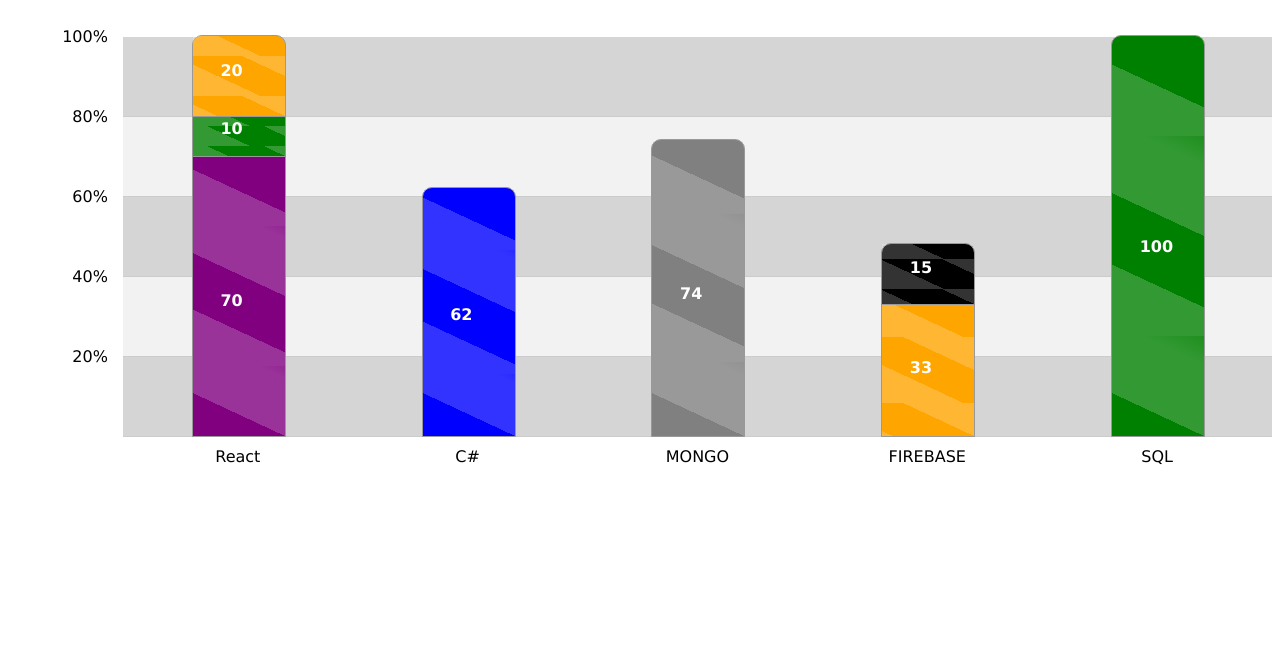
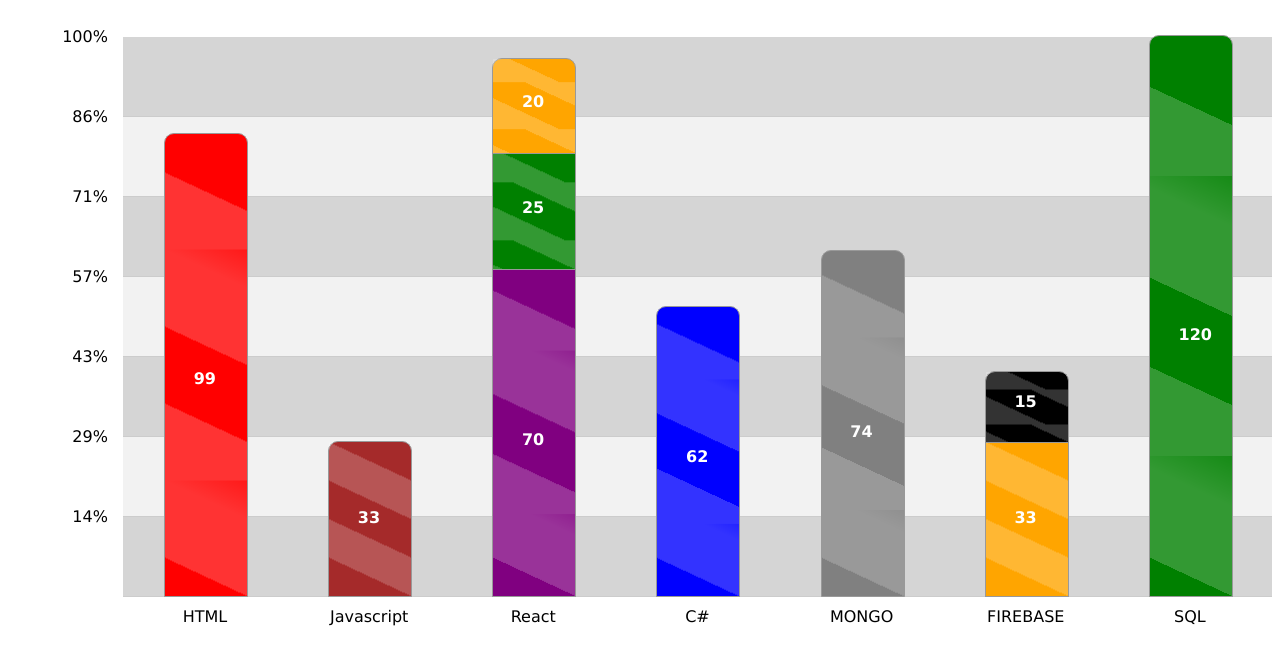
Before and after one commit to jomicm/barChart, a website: page index.html in a window 1280 px wide. Shown: the part 90-754 px from the top of the page. Drawn offline with nearby package versions, Linux system fonts and the light colour scheme.

Commit message:
Cleaning up all non used lines

```diff
--- a/index.html
+++ b/index.html
@@ -15,64 +15,50 @@
   <div id="container"></div>
   <script>
     const test = {
-      //HTML: 200,
+      HTML: [{ val: 99, color: 'red' }],
+      Javascript: [{ val: 33, color: 'brown' }],
       //JavaScript: 80,
       //CSS: 45,
-      "React": [{ val: 70, color: 'purple' }, { val: 10, color: 'green' }, { val: 20, color: 'orange' }],
+      "React": [{ val: 70, color: 'purple' }, { val: 25, color: 'green' }, { val: 20, color: 'orange' }],
       'C#': [{ val: 62, color: 'blue' }],
-      'MONGO': [{ val: 74, color: 'gray' }],
+      'MONGO': [{ val: 74, color: 'gray'}],
       'FIREBASE': [{ val: 33, color: 'orange' }, { val: 15, color: 'black' }],
-      'SQL': [{ val:100, color:'green '}],
-    }
-    $(function () {
-      let config = {
+      'SQL': [{ val:120, color:'green '}],
+    };
+    const config = {
         title: 'The most awesome technologies',
         titleColor: 'purple',
         titleFontSize: '25pt',
         width: '100%',
         height: '80px',
         barColor: 'purple',
-        barSpacing: '60',
+        barSpacing: '50',
         labelColor: 'white',
         labelPosition: 'centre',
-      }
+      };
+    $(function () {
       drawBarChart(test, config, '#container');
-      //var supportedFlag = $;
-      //alert(supportedFlag)
     });
 
     function drawBarChart(data, options, element) {
-      //debugger;
       setMainLayout(element, options.title);
-      //let max = getMaxValue(data);
-      let max = 100;
-
+      let max = getMaxValue(data);
       let yValues = [...Array(Object.keys(data).length).fill(0)];
       yValues = yValues.map((x, ix) => (100 / yValues.length * (yValues.length - ix)).toFixed(0))
-
       $('.chart').css({ 'grid-template-columns': 'repeat(' + Object.keys(data).length + ', 1fr)' });
       $('.labels').css({ 'grid-template-columns': 'repeat(' + Object.keys(data).length + ', 1fr)' });
-
-
       for (let i = 0; i < Object.keys(data).length; i++) {
         let key = Object.keys(data)[i];
-        //alert(key)
         $('.yAxis').append('<div class="yAx y">' + yValues[i] + '%</div>');
         $('.chart').append('<div class="row row' + (i + 1) + '"></div>');
-        //$('.chart').append('<div class="col col' + (i + 1) + '"><div class="bar bar' + (i + 1) + '"><span class="percent">' + test[key].val + '</span></div></div>');
         $('.chart').append('<div class="col col' + (i + 1) + '"></div>');
-
         $('.labels').append('<div class="label l' + (i + 1) + '">' + key + '</div>');
         $('.row' + (i + 1)).css({ 'grid-row': (i + 1) });
         $('.col' + (i + 1)).css({ 'grid-column': (i + 1) });
         $('.row' + (i + 1)).css({ 'background': i % 2 === 0 ? '#d5d5d5' : '#f2f2f2' });
-        //$.keyframe.define([{ 'name': 'barAnim' + (i + 1), '0%': { 'height': 0 }, '100%': { 'height': 100 } }]);
-
         let bottom = 0;
         for(let j = 0; j < test[key].length; j++) {
           $.keyframe.define([{ 'name': 'barAnim' + (i + 1) + (j + 1), '0%': { 'height': 0 }, '100%': { 'height': 100 } }]);
-          //alert(j)
-          //alert(test[key][j].val);
           $('.col' + (i + 1)).append('<div class="bar bar' + (i + 1) + (j + 1) + '"><span class="percent">' + test[key][j].val + '</span></div>');
           $('.bar' + (i + 1) + (j + 1)).css({ 'height': (test[key][j].val / max * 100) + '%' , 'bottom': bottom + '%' });
           bottom += (test[key][j].val / max * 100);
@@ -81,49 +67,39 @@
             $('.bar' + (i + 1) + (j + 1)).css({ 'border-top-right-radius': '10px','border-top-left-radius': '10px' });
           }
         }
-
-
       }
       $('.col').css({ 'grid-row': '1/' + (Object.keys(data).length + 1) });
       $('.row').css({ 'grid-column': '1/' + (Object.keys(data).length + 1) });
       $('.chart').css({ 'grid-auto-rows': 'minmax(' + options.height + ', auto)' });
       $('.title').css({ 'color': options.titleColor, 'font-size': options.titleFontSize });
       $('.bar').css({ 'width': (100 - options.barSpacing) + '%', 'left': (options.barSpacing / 2) + '%'});
-
-      //$('.bar').css({ 'background-image': 'linear-gradient(to left, ' + options.barColor + ', ' + (options.barColor) + ')' });
       $('.percent').css({ 'color': options.labelColor, 'bottom': options.labelPosition === 'top' ? '85%' : options.labelPosition === 'centre' ? '45%' : '10%' });
       $('.percent').css({ 'left': ((100 - options.barSpacing) / 2 + 10) + '%' });
       $("head").append($('<style>.bar::after {position: absolute;top: 0;left: 0;right: 0;bottom: 0;content: "";background-size: 100%;background-image: linear-gradient(25deg, #fff 25%,rgba(0, 0, 0, 0) 25%,rgba(0, 0, 0, 0) 50%,#fff 50%,#fff 75%,rgba(0, 0, 0, 0));background-size: 200% 50%;opacity: 0.2;animation: barInner 2s infinite linear;}</style>'));
       $.keyframe.define([{ 'name': 'barInner', '0%': { 'background-position': '0 100%' }, '100%': { 'background-position-y': '30px 0%' } }]);
-
       Object.keys(chartStyles).map(x => {
-        // let selector = x.split('_')[0];
-        // selector = selector === 'class' ? '.' : selector === 'id' ? '#' : selector === 'all' ? '*' : '';
-        // $(selector + x.split('_')[1]).css(chartStyles[x]);
         $(x).css(chartStyles[x]);
       });
-
       Object.keys(data).map(x => {
         console.log(x);
       });
-      // $('.bar').toggleClass('changed');
     }
-
 
     function setMainLayout(holder, title) {
       const layout = '<div class="wrapper"><div class="title">' + (title || "Bar Chart") + '</div><div class="yAxis"></div><div class="chart"></div><div class="labels"></div></div>';
       $(holder).append(layout);
     }
+
     function getMaxValue(obj) {
       let max = 0;
       Object.keys(obj).map(key => {
-        max = obj[key].val > max ? obj[key].val : max
+        let sum = 0;
+        for(let o of obj[key]) sum += o.val;
+        max = sum > max ? sum : max
       });
       return max;
     }
 
-    var yAxis = '<div class="yAx y">Data</div>';
-    var row = '<div class="row row1"></div>';
     const chartStyles = {
       '*': {
         'margin': '10 8px 0 0',
@@ -137,11 +113,9 @@
         'margin': '40px 0 40px 0',
         'grid-column': '1/3',
         'grid-row': 1,
-        //'border': '#000 1px solid',
         'text-align': 'center'
       },
       '.yAxis': {
-        //'border': '#000 1px solid',
         'grid-column': '1/2',
         'grid-row': 2,
         'display': 'grid',
@@ -149,8 +123,6 @@
 
       },
       '.yAx': {
-        //'border': '#000 1px solid',
-        //'text-align': 'center'
         'text-align': 'right',
         'margin-top': '-10px',
         'margin-right': '15px'
@@ -159,55 +131,27 @@
         'grid-column': '2/3',
         'grid-row': 2,
         'display': 'grid',
-        //'grid-template-columns': 'repeat(5, 1fr)',
-        //'grid-auto-rows': 'minmax(100px, auto)',
-        //'grid-gap': '1em'
       },
       '.labels': {
-        //'border': '#000 1px solid',
         'height': '50px',
         'grid-column': '2/3',
         'grid-row': 3,
         'display': 'grid',
-        //'grid-template-columns': 'repeat(5, 1fr)'
       },
       '.label': {
-        //'background': 'yellow',
-        //'border': '#000 1px solid',
         'margin-top': '10px',
         'text-align': 'center'
       },
-      // '.row': {
-
-      // },
-
       '.row': {
         'border-bottom': '#ccc 1px solid',
-        //'border-top': '#999 1px solid',
-        // 'background': '#245'
-        //'grid-column': '1/6'
       },
-      // '.row1:nth-child(even)': {
-      //   'background': '#fff'
-      // },
-      // '.row2:nth-child(odd)': {
-      //   'background': '#000'
-      // },
       '.col': {
         'position': 'relative',
-        //'border': '1px solid #000',
-        //'grid-row': '1/7'
-
       },
       '.bar': {
         'position': 'absolute',
         'border': '#999 1px solid',
-        //'bottom': 0,
-        //'width': '50%',
-        //'left': '25%',
         'text-align': 'center',
-        //'border-top-right-radius': '10px',
-        //'border-top-left-radius': '10px',
       },
       '.changed::after': {
         'position': 'absolute',
@@ -220,15 +164,11 @@
         'background-image': 'linear-gradient(25deg, #fff 25%, rgba(0, 0, 0, 0) 25%, rgba(0, 0, 0, 0) 50%, #fff 50%, #fff 75%, rgba(0, 0, 0, 0))',
         'background-size': '200% 50%',
         'opacity': '0.15',
-        //'animation': 'barInner 2s infinite linear',
       },
       '.percent': {
         'position': 'absolute',
         'display': 'inline-block',
         'font-weight': 'bold',
-        //'color': 'red',
-        //'bottom': '45%',
-        //'left': '25%'
       }
     };
   </script>
```
Also changed, not shown: template.html (+4 -0 lines).
